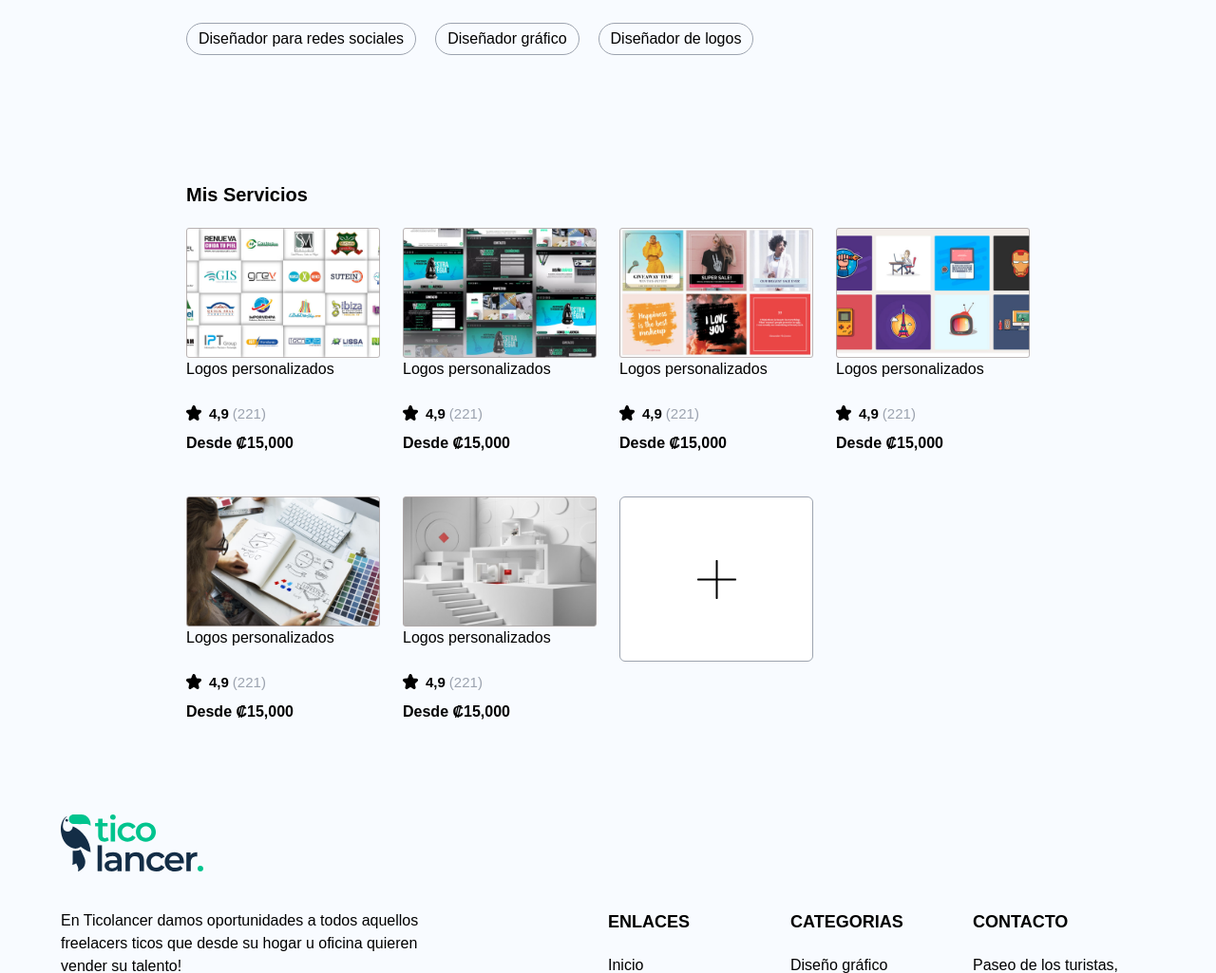
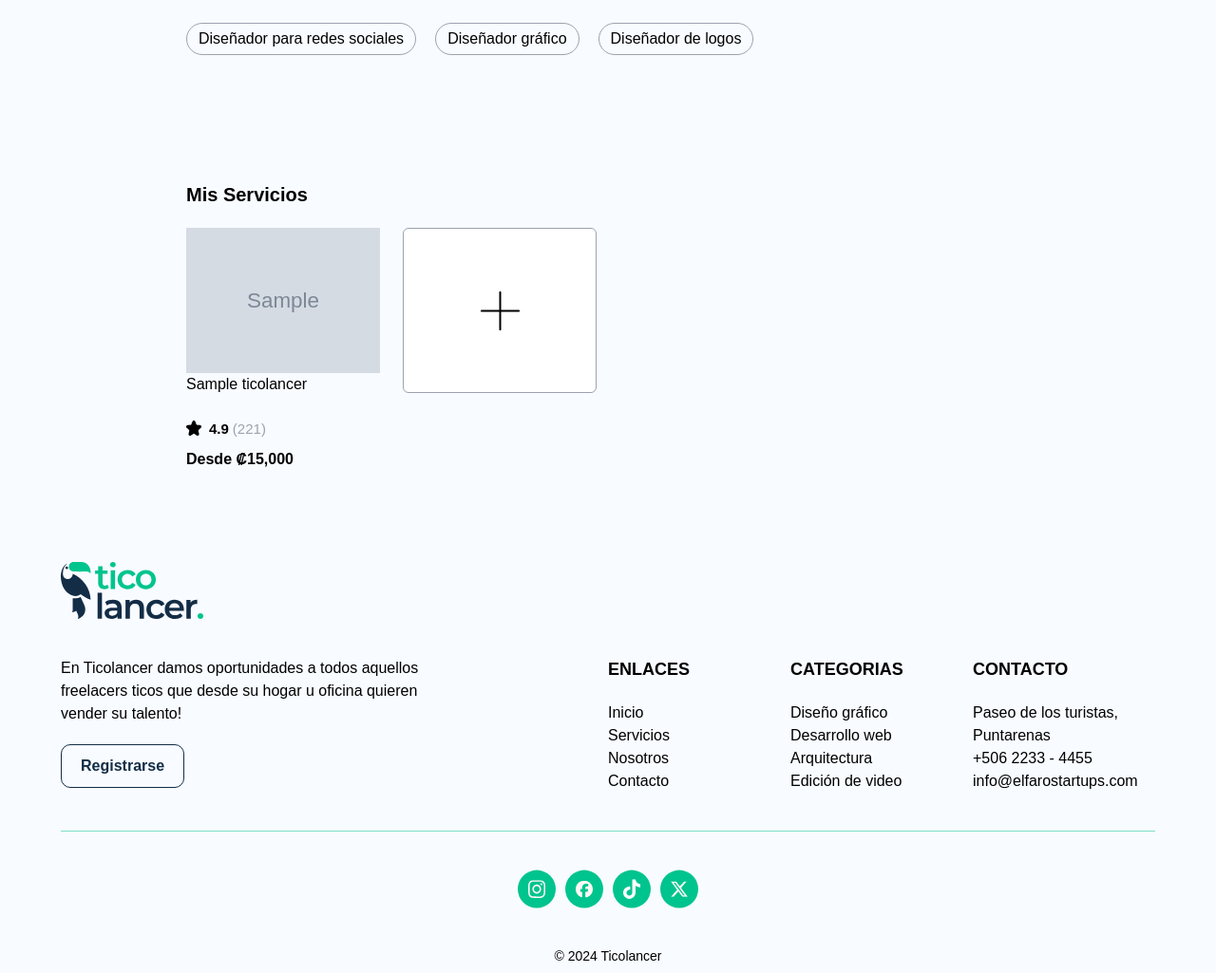
Before and after one commit to TottoWolff/Ticolancer-Desarrollo, a Laravel app: page /sellers/1/gigsAdmin in a window 1280 px wide. Shown: the part 735-1760 px from the top of the page at 95% size. Run offline with Laravel 10, Linux system fonts and the light colour scheme; tables that the repository leaves empty hold one stand-in row (values such as "Sample post"); grey boxes marked "Sample" are stand-in pictures; style sheets or scripts are compiled from the project's sources; some libraries are stand-ins or nearby versions.

Commit message:
Frontend changes

```diff
--- a/app/Http/Controllers/SellerGigController.php
+++ b/app/Http/Controllers/SellerGigController.php
@@ -3,6 +3,7 @@
 namespace App\Http\Controllers;
 
 use Illuminate\Http\Request;
+use App\Models\GigsTicolancer;
 
 class SellerGigController extends Controller
 {
@@ -12,7 +13,10 @@ class SellerGigController extends Controller
     public function index()
     {
         //
-        return View('sellers.sellerGig');
+
+        $gigs = GigsTicolancer::all();
+
+        return View('sellers.sellerGig', compact('gigs'));
     }
 
     /**
--- a/app/Http/Controllers/SellerGigsProfileAdminController.php
+++ b/app/Http/Controllers/SellerGigsProfileAdminController.php
@@ -3,6 +3,7 @@
 namespace App\Http\Controllers;
 
 use Illuminate\Http\Request;
+use App\Models\GigsTicolancer;
 
 class SellerGigsProfileAdminController extends Controller
 {
@@ -12,8 +13,13 @@ class SellerGigsProfileAdminController extends Controller
     public function index()
     {
         //
-        return View('sellers.sellerGigsProfileAdmin');
+
+        $gigs = GigsTicolancer::all();
+
+        return View('sellers.sellerGigsProfileAdmin', compact('gigs'));
     }
+
+
 
     /**
      * Show the form for creating a new resource.
--- a/resources/views/sellers/sellerGigsProfileAdmin.blade.php
+++ b/resources/views/sellers/sellerGigsProfileAdmin.blade.php
@@ -124,10 +124,13 @@
 
         <div class="grid grid-cols-1 sm:grid-cols-1 md:grid-cols-2 lg:grid-cols-4 gap-6">
 
+            @foreach ($gigs as $gig)
                 <div class="flex wrap">
+                    <a href="{{ url('/sellers/{username}/gig') }}" class="block w-full cursor-pointer">
                         <div class="mt-5 gap-2">
-                    <img class="cursor-pointer" src="{{ asset('images/profile/service1.png') }}" alt="">
-                    <span class="text-[16px] max-sm:text-[14px] font-light text-black cursor-pointer">Logos personalizados</span>
+                            <img class="cursor-pointer" src="{{ asset($gig->gig_image) }}" alt="{{ $gig->gig_name }}">
+
+                            <span class="text-[16px] max-sm:text-[14px] font-light text-black">{{ $gig->gig_name }}</span>
 
                             <div class="grid gap-2">
                                 <div class="flex gap-2 mt-6">
@@ -135,114 +138,28 @@
                                         <img class="mt-0.5" src="{{ asset('images/profile/star.png') }}" alt="">
                                     </div>
                                     <div class="flex gap-1">
-                                <span class="text-primary font-semibold text-[15px] max-sm:text-[12px]">4,9</span>
+                                        <span class="text-primary font-semibold text-[15px] max-sm:text-[12px]">4.9</span>
                                         <span class="text-primary font-medium text-gray-400 text-[15px] max-sm:text-[10px]">(221)</span>
                                     </div>
                                 </div>
-                        <div class="text-primary font-semibold text-[16px] max-sm:text-[12px]">Desde ₡15,000 </div>
+                                <div class="text-primary font-semibold text-[16px] max-sm:text-[12px]">Desde ₡15,000</div>
                             </div>
                         </div>
+                    </a>
                 </div>
 
-            <div class="flex wrap">
-                <div class="mt-5 gap-2">
-                    <img class="cursor-pointer" src="{{ asset('images/profile/service2.png') }}" alt="">
-                    <span class="text-[16px] max-sm:text-[14px] font-light text-black cursor-pointer">Logos personalizados</span>
 
-                    <div class="grid gap-2">
-                        <div class="flex gap-2 mt-6">
-                            <div>
-                                <img class="mt-0.5" src="{{ asset('images/profile/star.png') }}" alt="">
-                            </div>
-                            <div class="flex gap-1">
-                                <span class="text-primary font-semibold text-[15px] max-sm:text-[12px]">4,9</span>
-                                <span class="text-primary font-medium text-gray-400 text-[15px] max-sm:text-[10px]">(221)</span>
-                            </div>
-                        </div>
-                        <div class="text-primary font-semibold text-[16px] max-sm:text-[12px]">Desde ₡15,000 </div>
-                    </div>
-                </div>
-            </div>
+            @endforeach
 
-            <div class="flex wrap">
-                <div class="mt-5 gap-2">
-                    <img class="cursor-pointer" src="{{ asset('images/profile/service3.png') }}" alt="">
-                    <span class="text-[16px] max-sm:text-[14px] font-light text-black cursor-pointer">Logos personalizados</span>
 
-                    <div class="grid gap-2">
-                        <div class="flex gap-2 mt-6">
-                            <div>
-                                <img class="mt-0.5" src="{{ asset('images/profile/star.png') }}" alt="">
-                            </div>
-                            <div class="flex gap-1">
-                                <span class="text-primary font-semibold text-[15px] max-sm:text-[12px]">4,9</span>
-                                <span class="text-primary font-medium text-gray-400 text-[15px] max-sm:text-[10px]">(221)</span>
-                            </div>
-                        </div>
-                        <div class="text-primary font-semibold text-[16px] max-sm:text-[12px]">Desde ₡15,000 </div>
-                    </div>
-                </div>
-            </div>
 
-            <div class="flex wrap">
-                <div class="mt-5 gap-2">
-                    <img class="cursor-pointer" src="{{ asset('images/profile/service4.png') }}" alt="">
-                    <span class="text-[16px] max-sm:text-[14px] font-light text-black cursor-pointer">Logos personalizados</span>
 
-                    <div class="grid gap-2">
-                        <div class="flex gap-2 mt-6">
-                            <div>
-                                <img class="mt-0.5" src="{{ asset('images/profile/star.png') }}" alt="">
-                            </div>
-                            <div class="flex gap-1">
-                                <span class="text-primary font-semibold text-[15px] max-sm:text-[12px]">4,9</span>
-                                <span class="text-primary font-medium text-gray-400 text-[15px] max-sm:text-[10px]">(221)</span>
-                            </div>
-                        </div>
-                        <div class="text-primary font-semibold text-[16px] max-sm:text-[12px]">Desde ₡15,000 </div>
-                    </div>
-                </div>
-            </div>
 
-            <div class="flex wrap">
-                <div class="mt-5 gap-2">
-                    <img class="cursor-pointer" src="{{ asset('images/profile/service5.png') }}" alt="" href="{{ route('login') }}">
-                    <span class="text-[16px] max-sm:text-[14px] font-light text-black cursor-pointer">Logos personalizados</span>
 
-                    <div class="grid gap-2">
-                        <div class="flex gap-2 mt-6">
-                            <div>
-                                <img class="mt-0.5" src="{{ asset('images/profile/star.png') }}" alt="">
-                            </div>
-                            <div class="flex gap-1">
-                                <span class="text-primary font-semibold text-[15px] max-sm:text-[12px]">4,9</span>
-                                <span class="text-primary font-medium text-gray-400 text-[15px] max-sm:text-[10px]">(221)</span>
-                            </div>
-                        </div>
-                        <div class="text-primary font-semibold text-[16px] max-sm:text-[12px]">Desde ₡15,000 </div>
-                    </div>
-                </div>
-            </div>
 
-            <div class="flex wrap">
-                <div class="mt-5 gap-2">
-                    <img class="cursor-pointer" src="{{ asset('images/profile/service6.png') }}" alt="">
-                    <span class="text-[16px] max-sm:text-[14px] font-light text-black cursor-pointer">Logos personalizados</span>
 
-                    <div class="grid gap-2">
-                        <div class="flex gap-2 mt-6">
-                            <div>
-                                <img class="mt-0.5" src="{{ asset('images/profile/star.png') }}" alt="">
-                            </div>
-                            <div class="flex gap-1">
-                                <span class="text-primary font-semibold text-[15px] max-sm:text-[12px]">4,9</span>
-                                <span class="text-primary font-medium text-gray-400 text-[15px] max-sm:text-[10px]">(221)</span>
-                            </div>
-                        </div>
-                        <div class="text-primary font-semibold text-[16px] max-sm:text-[12px]">Desde ₡15,000 </div>
-                    </div>
-                </div>
-            </div>
+
+
 
             <div class="flex wrap ">
                 <div class="mt-5 gap-2 w-[260px] h-[174px] border border-gray-400 bg-white flex place-content-center
--- a/routes/web.php
+++ b/routes/web.php
@@ -14,7 +14,6 @@ use App\Http\Controllers\GigsController as Gigs;
 use App\Http\Controllers\SellerGigController as SellerGig;
 use App\Http\Controllers\SellerGigsProfileController as SellerGigsProfile;
 use App\Http\Controllers\SellerGigsProfileAdminController as SellerGigsProfileAdmin;
-use App\Http\Controllers\DashboardGigsController as DashboardGigs;
 
 
 /*
@@ -55,7 +54,6 @@ Route::post('/{username}/buyers/desactivate-account', [BuyerProfile::class, 'des
 Route::post('/{username}/buyers/update/location', [BuyerProfile::class, 'updateLocation'])->name('buyers.updateLocation');
 Route::post('/{username}/buyers/update/languages', [BuyerProfile::class, 'updateLanguages'])->name('buyers.updateLanguages');
 
-Route::get('/buyers/{username}/dashboardgigs', [DashboardGigs::class, 'index'])->name('sellers.DashboardGigs');
 
 //ROUTES FOR SELLERS
 Route::get('sellers/{username}', [SellerProfile::class, 'index'])->name('sellerProfile');
@@ -72,7 +70,7 @@ Route::post('/{username}/update/password', [SellerProfile::class, 'updatePasswor
 Route::post('/{username}/update/address', [SellerProfile::class, 'updateAddress'])->name('sellers.updateAddress');
 Route::post('/{username}/update/socialMedia', [SellerProfile::class, 'updateSocialMedia'])->name('sellers.updateSocialMedia');
 
-Route::get('/sellers/{username}/dashboardgigs', [DashboardGigs::class, 'index'])->name('sellers.DashboardGigs');
+
 
 //Route::get('/gigs', Gigs::class, 'index')->name('gigs');
 Route::get('/sellers/{username}/gigCreation', [Gigs::class, 'index'])->name('gigCreation');
```
Also changed, not shown: resources/views/sellers/sellerGig.blade.php (+39 -35 lines). Lines whose indentation alone changed are shown as unchanged.
